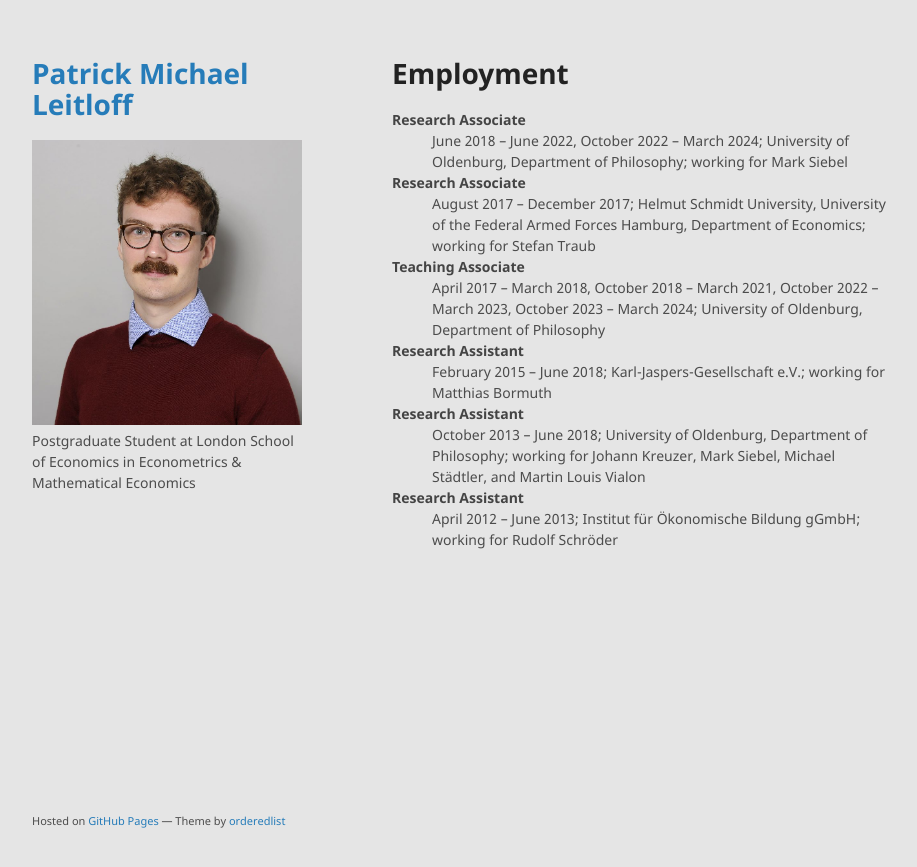
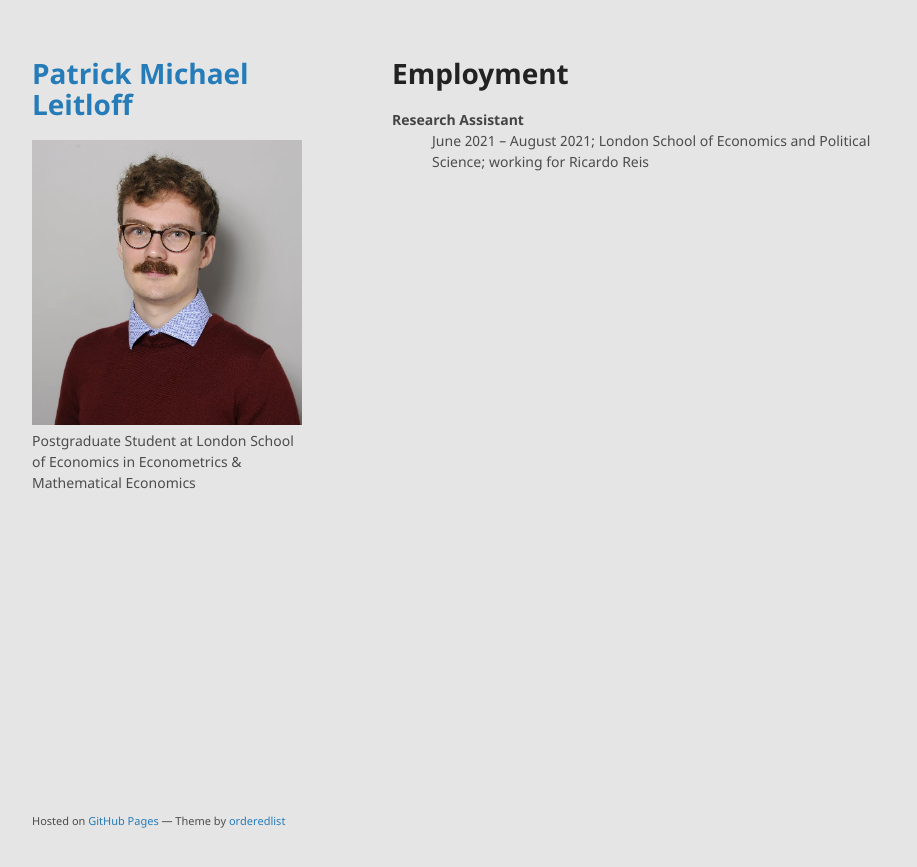
Before and after one commit to patrick-leitloff/patrick-leitloff.github.io, a Jekyll site: the page built from employment.md, in a window 1280 px wide. Shown: the top 867 px of the page, without its empty margins (178-1095 px from the left). Built offline with Jekyll 4.4.1, drawn with Linux system fonts in a browser that asks for light colours; our own code applies the rules of GitHub Pages for plain Markdown files.

Commit message:
Update employment.md

```diff
--- a/employment.md
+++ b/employment.md
@@ -5,16 +5,6 @@ layout: default
 # Employment
 
 <dl>
-   <dt>Research Associate</dt>
-      <dd>June 2018 – June 2022, October 2022 – March 2024; University of Oldenburg, Department of Philosophy; working for Mark Siebel</dd>
-   <dt>Research Associate</dt>
-      <dd>August 2017 – December 2017; Helmut Schmidt University, University of the Federal Armed Forces Hamburg, Department of Economics; working for Stefan Traub</dd>
-   <dt>Teaching Associate</dt>
-      <dd>April 2017 – March 2018, October 2018 – March 2021, October 2022 – March 2023, October 2023 – March 2024; University of Oldenburg, Department of Philosophy</dd>
    <dt>Research Assistant</dt>
-      <dd>February 2015 – June 2018; Karl-Jaspers-Gesellschaft e.V.; working for Matthias Bormuth</dd>
-   <dt>Research Assistant</dt>
-      <dd>October 2013 – June 2018; University of Oldenburg, Department of Philosophy; working for Johann Kreuzer, Mark Siebel, Michael Städtler, and Martin Louis Vialon</dd>
-   <dt>Research Assistant</dt>
-      <dd>April 2012 – June 2013; Institut für Ökonomische Bildung gGmbH; working for Rudolf Schröder</dd>
+      <dd>June 2021 – August 2021; London School of Economics and Political Science; working for Ricardo Reis</dd>
 </dl>
```
